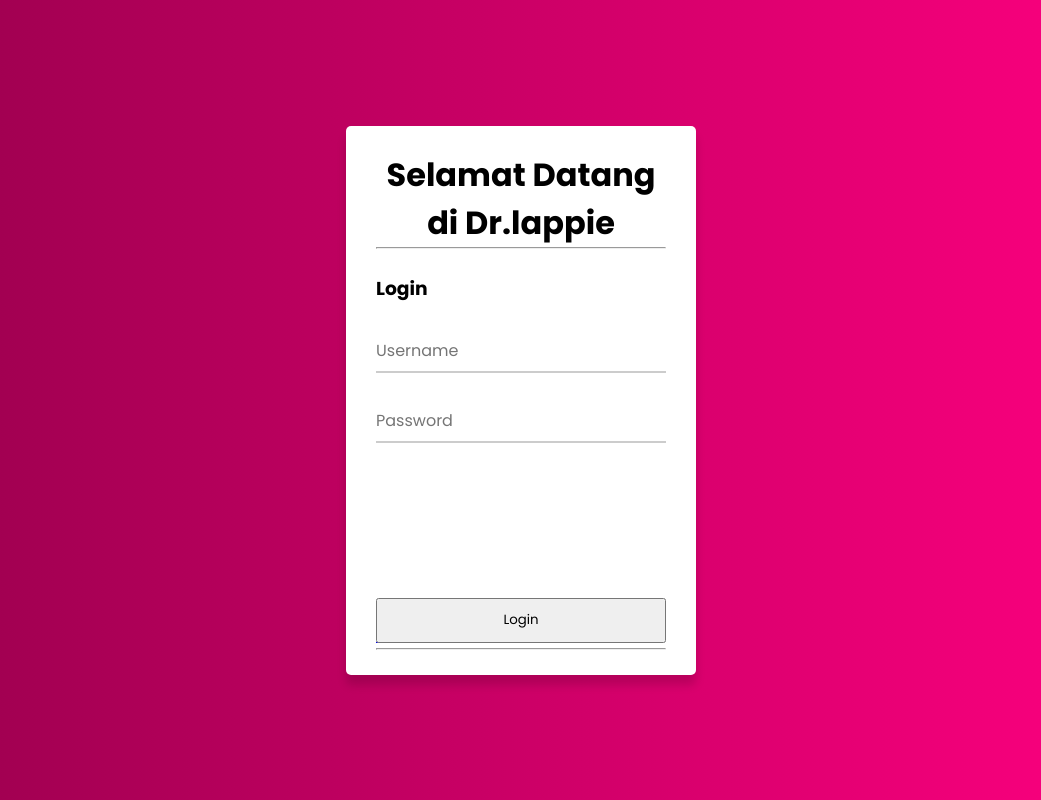
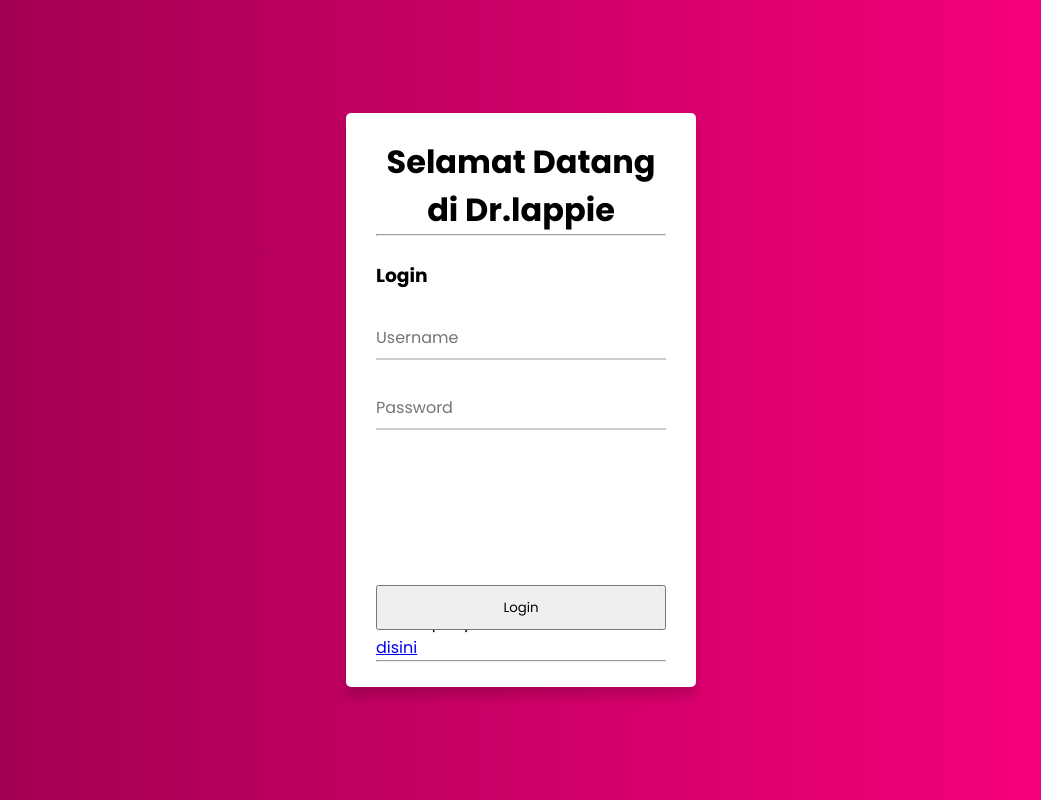
Before and after one commit to mahesaPinuntun/drLappie, a Flask app: template templates/smartphonelogin.html in a window 1280 px wide. Shown: the whole page, without its empty margins (119-1160 px from the left). Run offline with Flask 3, Linux system fonts and the light colour scheme; the template is opened without the code that fills it, so the values that code supplies are empty.

Commit message:
commit push

```diff
--- a/templates/smartphonelogin.html
+++ b/templates/smartphonelogin.html
@@ -194,7 +194,9 @@
                 <button class="input-box button" type="submit">Login</button>
             </div>
 
-            <a href="{{url_for('register')}}">Daftar Akun</a>
+            <p>
+                belum punya akun? <a href="{{url_for('register')}}">Daftar Akun disini</a>
+            </p>
         </form>
         <hr>
         {% with messages = get_flashed_messages(with_categories=true) %}
```
